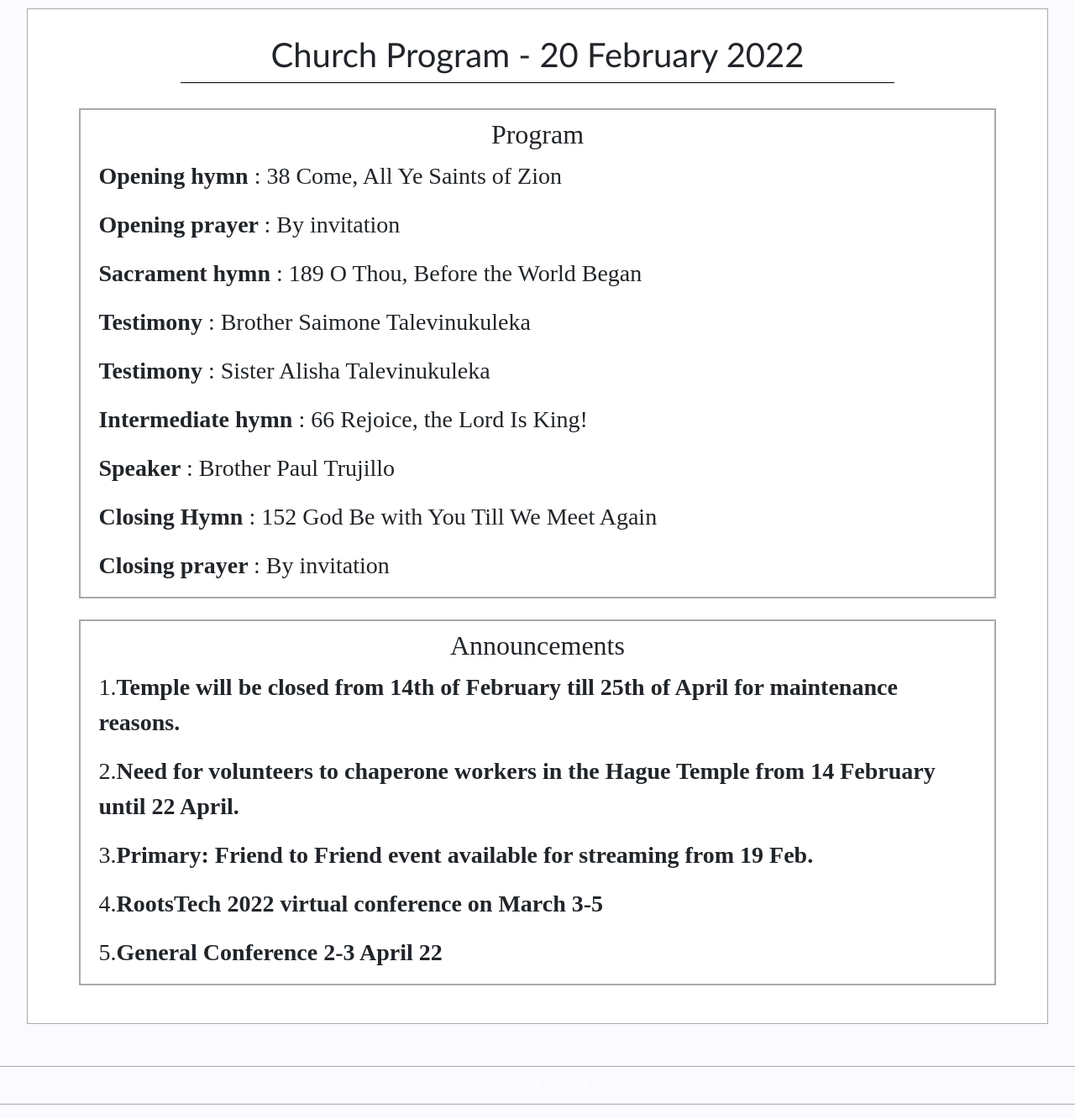
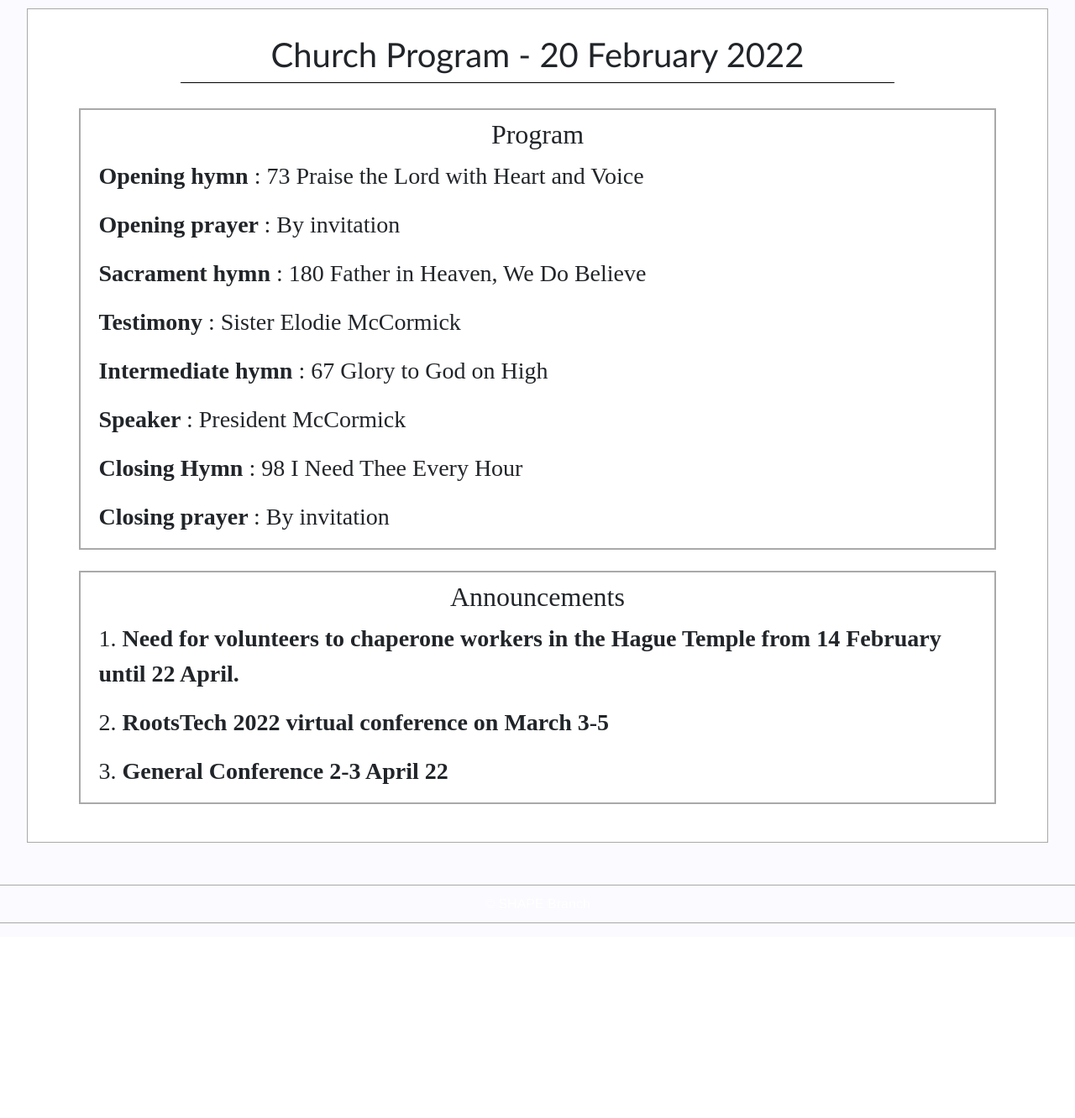
Before and after one commit to Shapeprogram/program, a PHP site: page / in a window 1280 px wide. Shown: the part 553-1885 px from the top of the page at 84% size. After the commit the page ends 1653 px from the top, so only its background shows below. Run offline with PHP 8.4, Linux system fonts and the light colour scheme.

Commit message:
Add files via upload

```diff
--- a/index.php
+++ b/index.php
@@ -8,32 +8,28 @@ if(file_exists($head))
     <h1>Church Program - 20 February 2022</h1>
     <div class="program">
         <h2>Program</h2>
-        <p class="fs-3"><strong>Opening hymn </strong>: 38 Come, All Ye Saints of Zion </p>
+        <p class="fs-3"><strong>Opening hymn </strong>: 73 Praise the Lord with Heart and Voice </p>
 
         <p class="fs-3"><strong>Opening prayer </strong> : By invitation</p>
 
-        <p class="fs-3"><strong>Sacrament hymn </strong>: 189 O Thou, Before the World Began </p>
+        <p class="fs-3"><strong>Sacrament hymn </strong>: 180 Father in Heaven, We Do Believe </p>
 
-        <p class="fs-3"><strong>Testimony </strong>: Brother Saimone Talevinukuleka  </p>
+        <p class="fs-3"><strong>Testimony </strong>: Sister Elodie McCormick   </p>
 
-        <p class="fs-3"><strong>Testimony </strong>: Sister Alisha Talevinukuleka   </p>
+        <p class="fs-3"><strong>Intermediate hymn </strong>: 67 Glory to God on High</p>
 
-        <p class="fs-3"><strong>Intermediate hymn </strong>: 66 Rejoice, the Lord Is King!</p>
+        <p class="fs-3"><strong>Speaker </strong>: President McCormick </p>
 
-        <p class="fs-3"><strong>Speaker </strong>: Brother Paul Trujillo  </p>
-
-        <p class="fs-3"><strong>Closing Hymn </strong>: 152 God Be with You Till We Meet Again</p>
+        <p class="fs-3"><strong>Closing Hymn </strong>: 98 I Need Thee Every Hour</p>
 
         <p class="fs-3"><strong>Closing prayer </strong>: By invitation</p>
     </div>
 
     <div class="program">
         <h2>Announcements</h2>
-        <p class="fs-3">1.<strong>Temple will be closed from 14th of February till 25th of April for maintenance reasons.</strong></p>
-        <p class="fs-3">2.<strong>Need for volunteers to chaperone workers in the Hague Temple from 14 February until 22 April.</strong></p>
-        <p class="fs-3">3.<strong>Primary: Friend to Friend event available for streaming from 19 Feb.</strong></p>
-        <p class="fs-3">4.<strong>RootsTech 2022 virtual conference on March 3-5</strong></p>
-        <p class="fs-3">5.<strong>General Conference 2-3 April 22</strong></p>
+        <p class="fs-3">1.<strong> Need for volunteers to chaperone workers in the Hague Temple from 14 February until 22 April.</strong></p>
+        <p class="fs-3">2.<strong> RootsTech 2022 virtual conference on March 3-5</strong></p>
+        <p class="fs-3">3.<strong> General Conference 2-3 April 22</strong></p>
 
     </div>
 <?php
```
